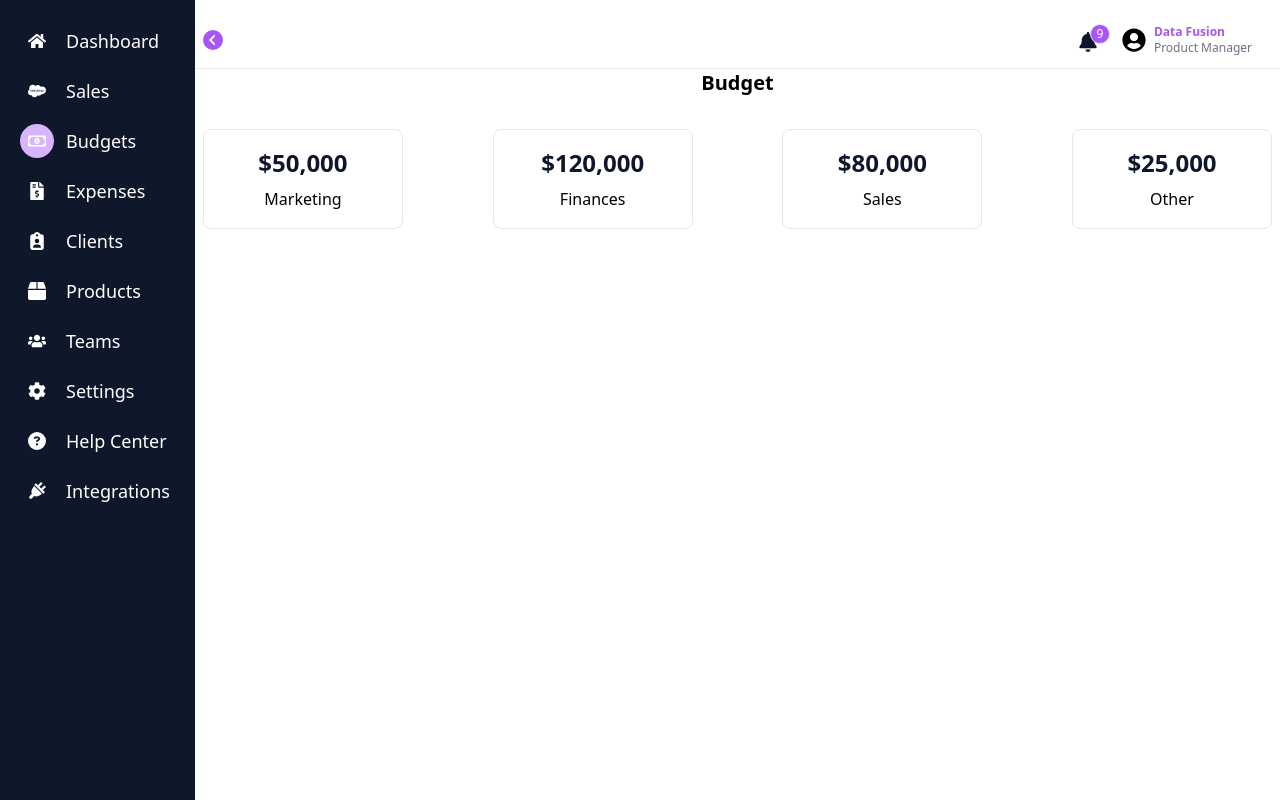
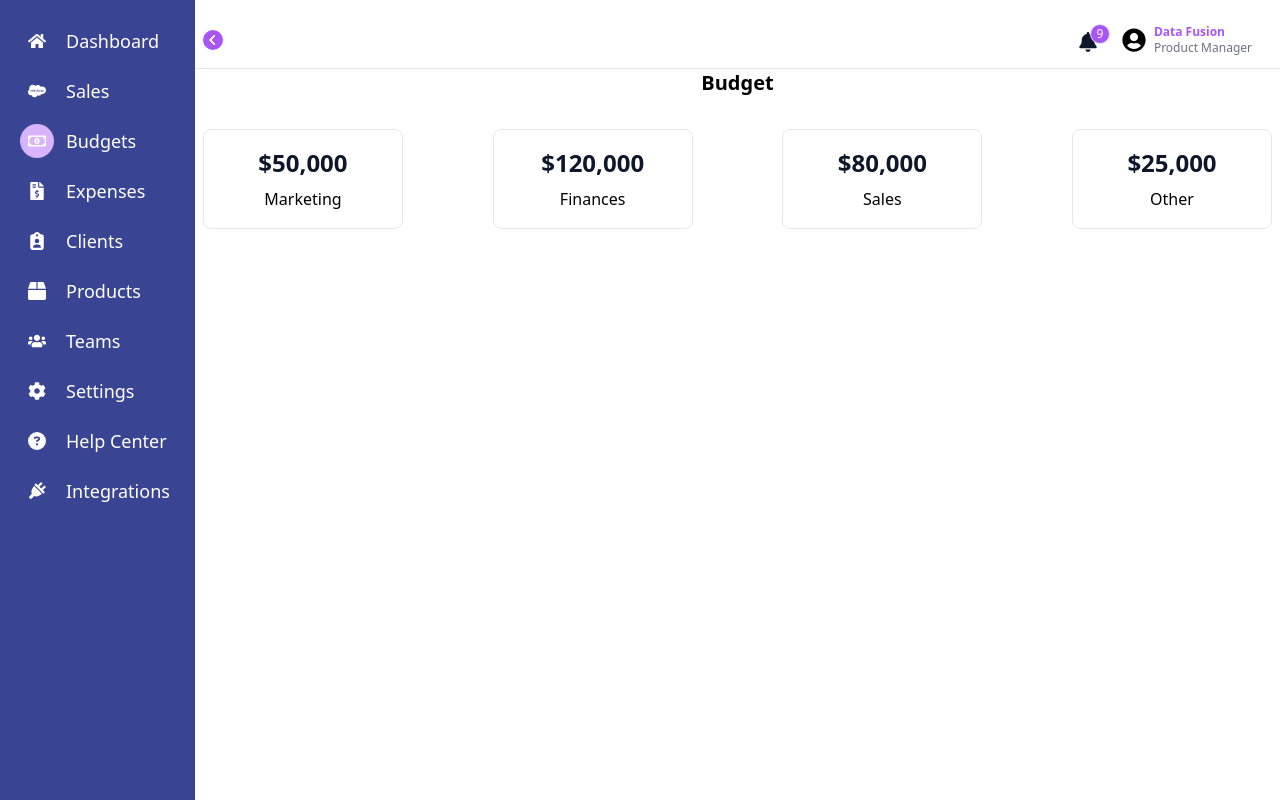
Before and after one commit to NDriDiby/dataFusion_front_end, a Next.js app in the folder data_fusion/: page /budget/home in a window 1280 px wide. Built offline with nearby package versions, Linux system fonts and the light colour scheme.

Commit message:
keep moving

```diff
--- a/data_fusion/components/Authentication/AuthLayout.jsx
+++ b/data_fusion/components/Authentication/AuthLayout.jsx
@@ -20,7 +20,7 @@ function AuthLayout({ children }) {
           </div>
         ) : (
           <div className="flex justify-center items-center lg:pt-12 ">
-            <Image className="w-auto h-auto" src="/Enter OTP-image.png" width={500} height={100} alt="OTP-image" />
+            <Image src="/Enter OTP-image.png" width={500} height={100} alt="OTP-image" />
           </div>
         )}
         {/* Illustration */}
--- a/data_fusion/components/Dashboard/Sidebar.jsx
+++ b/data_fusion/components/Dashboard/Sidebar.jsx
@@ -11,7 +11,7 @@ function Sidebar({ sidebarOpen }) {
   const pathName = router.pathname;
   const sidebarClass = sidebarOpen ? "w-[250px]" : "w-[60px]";
   return (
-    <div className={`bg-slate-900 h-screen transition-all duration-300 ease-in-out  ${sidebarOpen ? "w-[230px]" : "w-[70px]"}`}>
+    <div className={`bg-[#394592] h-screen transition-all duration-300 ease-in-out  ${sidebarOpen ? "w-[230px]" : "w-[70px]"}`}>
       {/* <div className="flex justify-center items-center text-xl text-white pt-2">Data Fusion</div> */}
 
       <div className="flex flex-col gap-y-4 pt-6 p-5">
```
